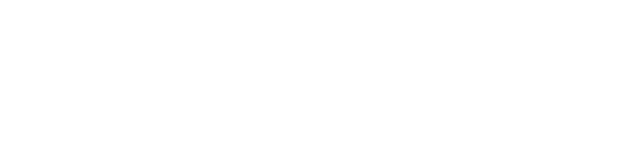
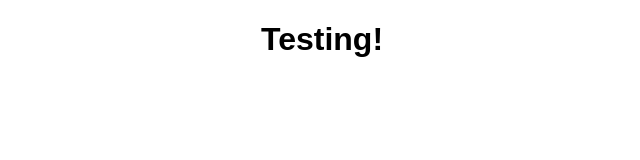
Before and after one commit to Rodney-Thomas/super-demo, a plain HTML site: page index.html in a window 1280 px wide. Shown: the whole page, without its empty margins (318-958 px from the left). Drawn offline with Linux system fonts and the light colour scheme.

Commit message:
Update index.html

```diff
--- a/index.html
+++ b/index.html
@@ -1,4 +1,17 @@
 <!DOCTYPE html>
 <html>
+  <head>
+    <title>Testing!</title>
+  </head>
+  <body>
+    <scenter>
+      <h1>Testing!</h1>
+    </scenter>
 
+    <script type="text/javascript" src="./library.js"></script>
+    <script type="text/javascript">
+      s('scenter').center();
+      s('scenter').basic();
+    </script>
+  </body>
 </html>
```
